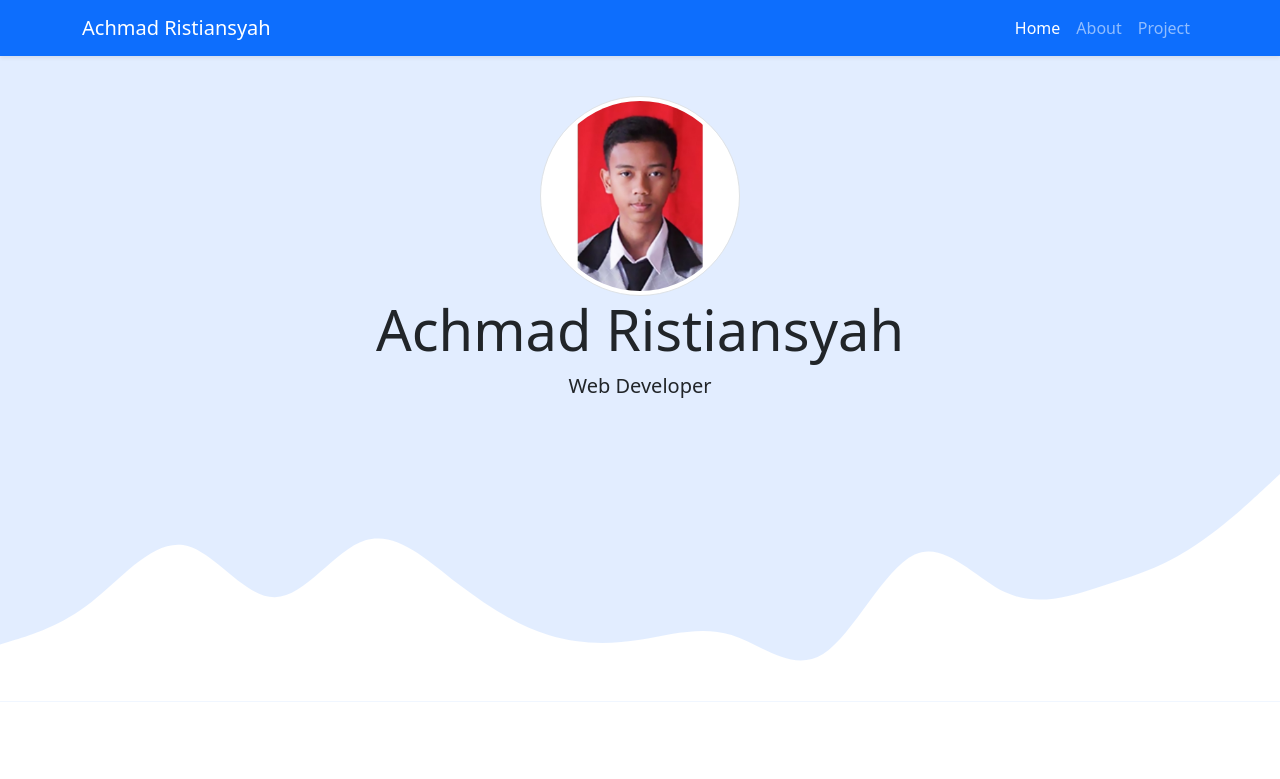
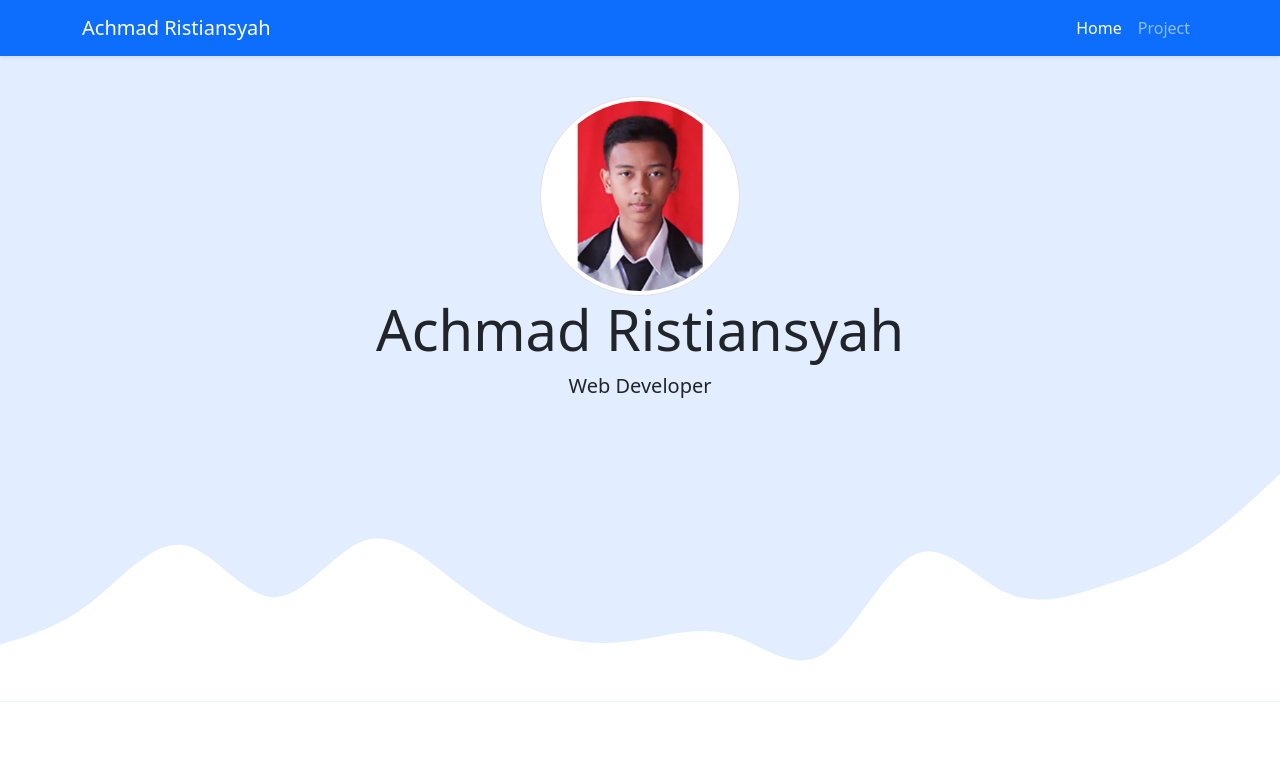
Before and after one commit to AchmadRistiansyah/portfolio, a plain HTML site: page index.html in a window 1280 px wide. Shown: the top 779 px of the page. Drawn offline with nearby package versions, Linux system fonts and the light colour scheme.

Commit message:
Update index.html

```diff
--- a/index.html
+++ b/index.html
@@ -27,9 +27,6 @@
             <ul class="navbar-nav ms-auto">
               <li class="nav-item">
                 <a class="nav-link active" aria-current="page" href="#home">Home</a>
-              </li>
-              <li class="nav-item">
-                <a class="nav-link" href="#about">About</a>
               </li>
               <li class="nav-item">
                 <a class="nav-link" href="#projects">Project</a>
```
